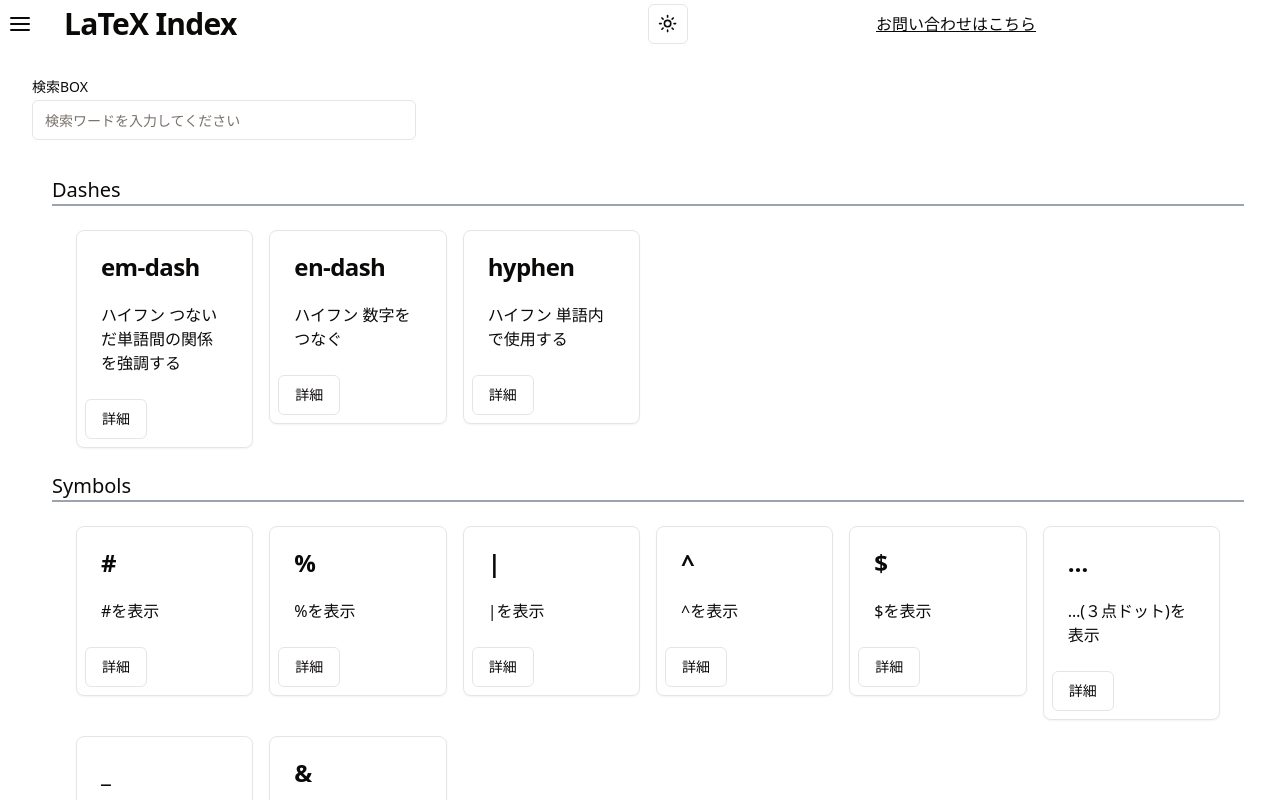
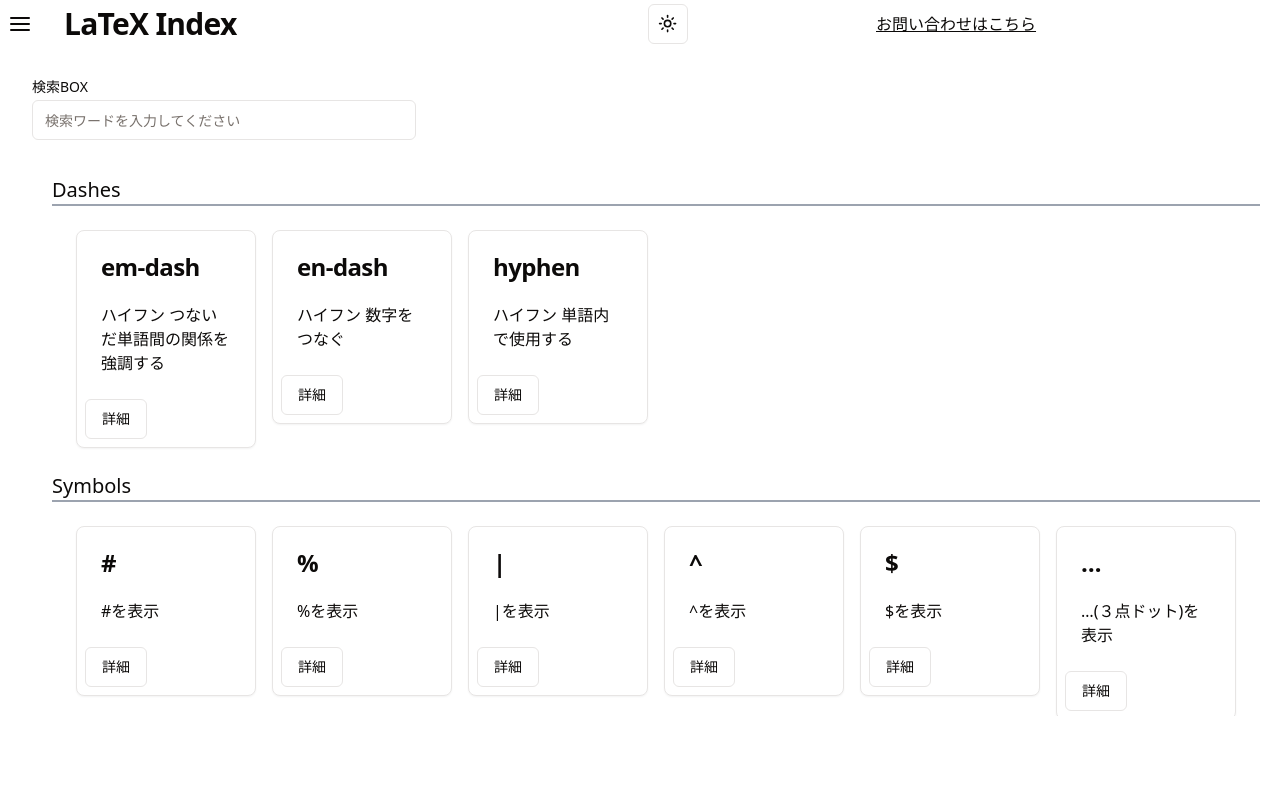
Before and after one commit to YutaK1026/LaTeXIndex, a Next.js app in the folder my-app/: page / in a window 1280 px wide. Built offline with nearby package versions, Linux system fonts and the light colour scheme.

Commit message:
これでいい加減動いてくれええええええ。。。

```diff
--- a/my-app/src/components/pages/maincontent.tsx
+++ b/my-app/src/components/pages/maincontent.tsx
@@ -46,12 +46,11 @@
         //   </ResizablePanel>
         // </ResizablePanelGroup>
 
-        <div className="h-full">
-
+        <div className="h-5/6">
           <div className="mx-8">
             <SearchLocation setWord={setWord}/>
           </div>
-          <div className="flex h-full p-6">
+          <div className="h-full p-6">
             <ItemPool searchWordList = {searchWordList}/>
           </div>
         </div>
```
